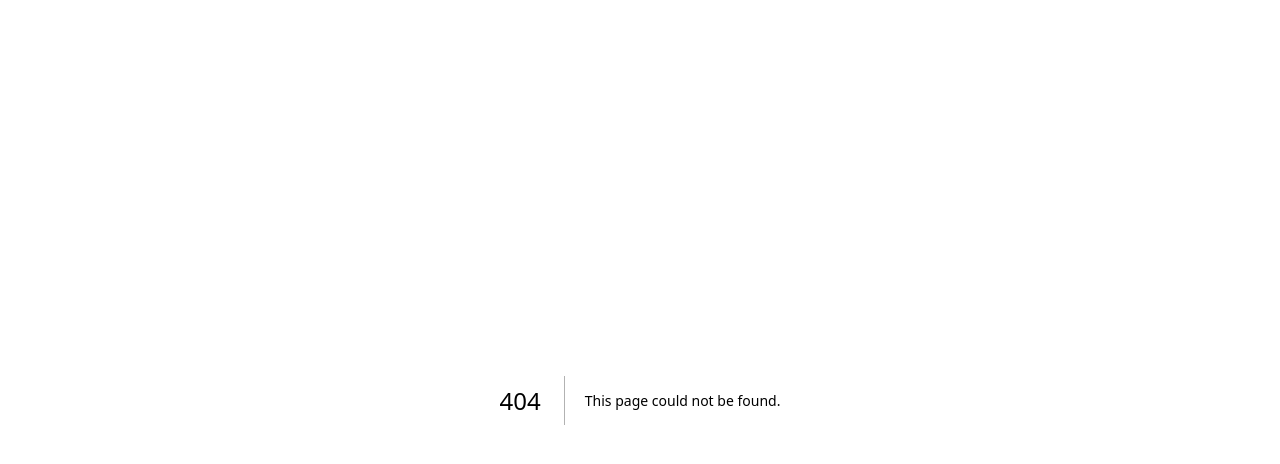
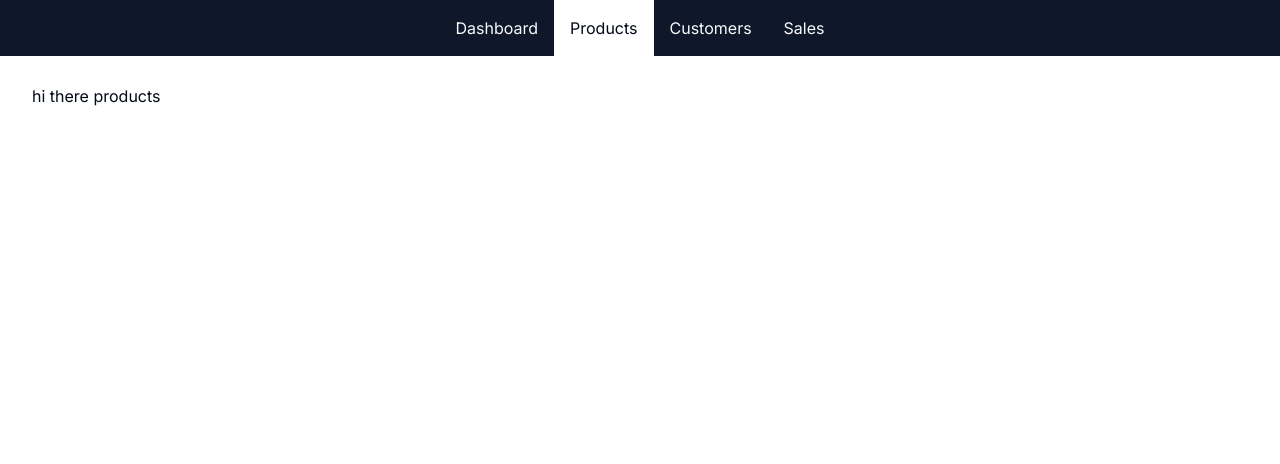
Before and after one commit to niklonberg/next-js-ecommerce-mvp, a Next.js app: page /admin/products in a window 1280 px wide. Before the commit this address had no page. Shown: the top 464 px of the page. Built offline with nearby package versions, Linux system fonts and the light colour scheme.

Commit message:
add AdminProducts page

```diff
--- /dev/null
+++ b/src/app/admin/products/page.tsx
@@ -0,0 +1,3 @@
+export default function AdminProducts() {
+  return <h1>hi there products</h1>;
+}
```
